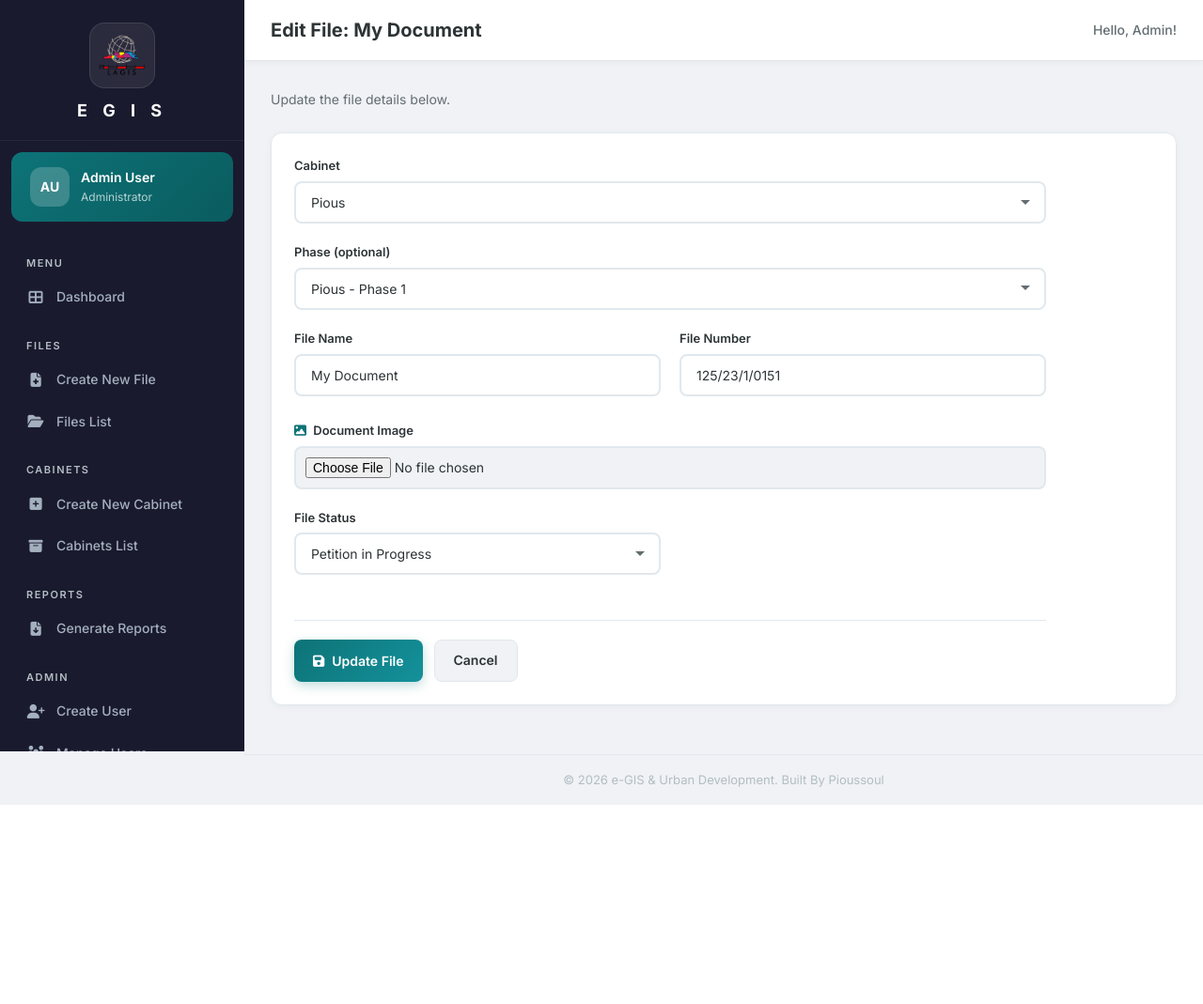
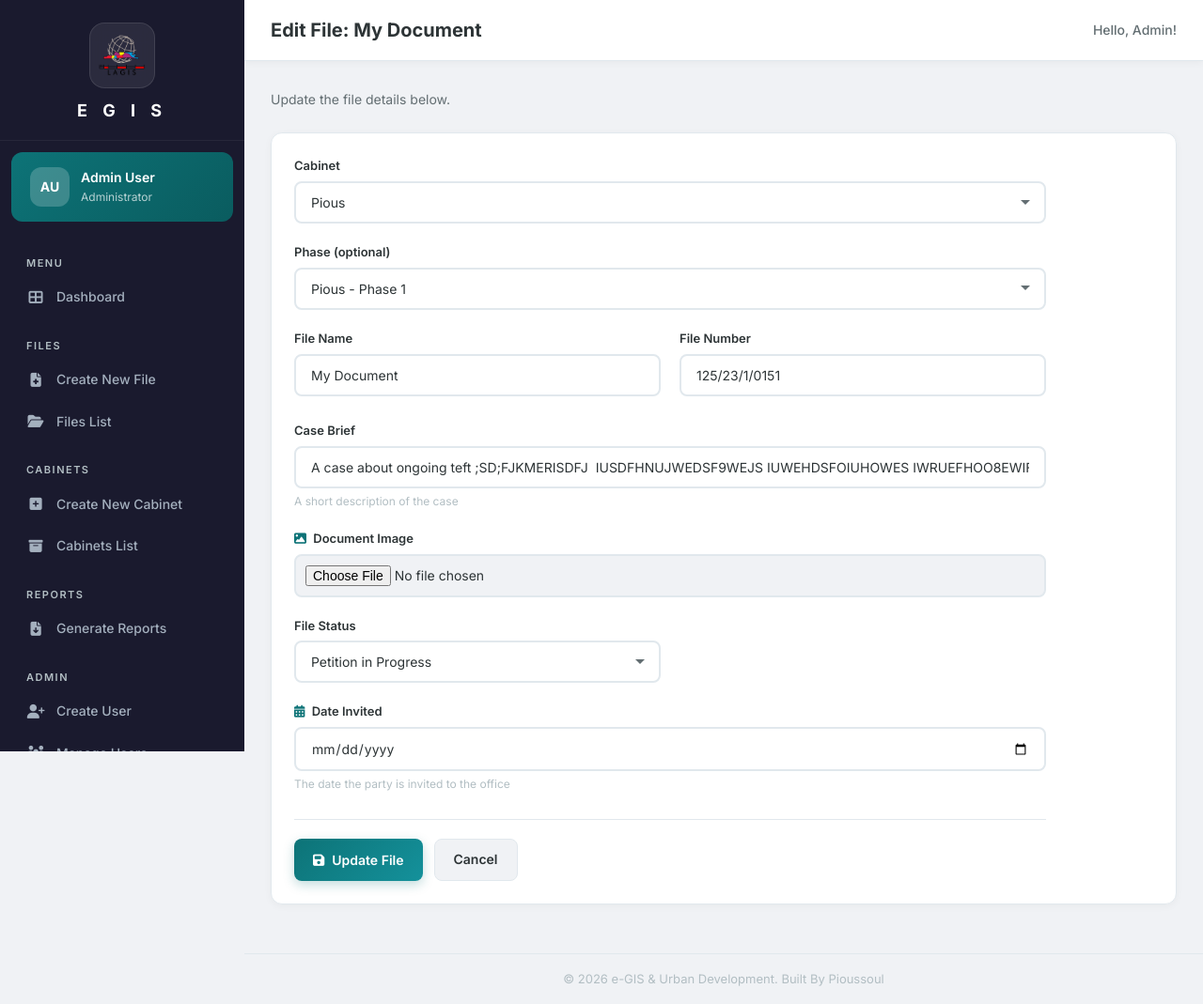
Before and after one commit to Abdulmateenmuthoir/EGIS, a Django app: page /files/2/edit/ in a window 1280 px wide. Shown: the whole page at 94% size. Before the commit the page ends 857 px from the top, so only its background shows below. Run offline with Django 5.2, Linux system fonts and the light colour scheme; a user stored in the database is signed in; data comes from the database, SQL or seed files in the repository; both versions use the stored data as it was after the commit.

Commit message:
Add case_brief and date_invited fields, update report columns

```diff
--- a/core/forms.py
+++ b/core/forms.py
@@ -58,8 +58,8 @@ class FileForm(forms.ModelForm):
     class Meta:
         model = File
         fields = [
-            'cabinet', 'phase', 'file_name', 'file_number',
-            'document_image', 'status', 'custom_status'
+            'cabinet', 'phase', 'file_name', 'file_number', 'case_brief',
+            'document_image', 'status', 'custom_status', 'date_invited'
         ]
         widgets = {
             'cabinet': forms.Select(attrs={'class': 'form-input'}),
@@ -73,7 +73,14 @@ class FileForm(forms.ModelForm):
                 'placeholder': 'File Number',
                 'autocomplete': 'off',
             }),
-
+            'case_brief': forms.TextInput(attrs={
+                'class': 'form-input',
+                'placeholder': 'Brief description of the case',
+            }),
+            'date_invited': forms.DateInput(attrs={
+                'class': 'form-input',
+                'type': 'date',
+            }),
             'document_image': forms.ClearableFileInput(attrs={
                 'class': 'form-input file-input',
                 'accept': 'image/*',
@@ -91,6 +98,8 @@ class FileForm(forms.ModelForm):
         self.fields['phase'].queryset = Phase.objects.none()
         self.fields['document_image'].required = False
         self.fields['custom_status'].required = False
+        self.fields['case_brief'].required = False
+        self.fields['date_invited'].required = False
 
 
         if 'cabinet' in self.data:
--- a/core/models.py
+++ b/core/models.py
@@ -103,6 +103,8 @@ class File(models.Model):
     )
     file_name = models.CharField(max_length=500)
     file_number = models.CharField(max_length=100, unique=True)
+    case_brief = models.CharField(max_length=500, blank=True, default='')
+    date_invited = models.DateField(null=True, blank=True)
 
     document_image = models.ImageField(
         upload_to='document_images/%Y/%m/', blank=True, null=True
--- a/core/templates/core/file_edit.html
+++ b/core/templates/core/file_edit.html
@@ -41,7 +41,12 @@
                 </div>
             </div>
 
-
+            <!-- Case Brief -->
+            <div class="form-group">
+                <label for="id_case_brief" class="form-label">Case Brief</label>
+                {{ form.case_brief }}
+                <span class="field-hint">A short description of the case</span>
+            </div>
 
             <div class="form-group">
                 <label for="id_document_image" class="form-label">
@@ -65,6 +70,13 @@
                     <label for="id_custom_status" class="form-label">Custom Status</label>
                     {{ form.custom_status }}
                 </div>
+            </div>
+
+            <!-- Date Invited (only for Petition in Progress) -->
+            <div class="form-group" id="dateInvitedGroup" {% if file.status != 'petition_in_progress' %}style="display:none;"{% endif %}>
+                <label for="id_date_invited" class="form-label"><i class="fas fa-calendar-alt"></i> Date Invited</label>
+                {{ form.date_invited }}
+                <span class="field-hint">The date the party is invited to the office</span>
             </div>
 
             <div class="form-actions">
@@ -106,10 +118,13 @@ document.addEventListener('DOMContentLoaded', function() {
 
     const statusSelect = document.getElementById('id_status');
     const customGroup = document.getElementById('customStatusGroup');
+    const dateInvitedGroup = document.getElementById('dateInvitedGroup');
     if (statusSelect) {
-        statusSelect.addEventListener('change', function() {
-            customGroup.style.display = this.value === 'custom' ? 'block' : 'none';
-        });
+        function toggleStatusFields() {
+            customGroup.style.display = statusSelect.value === 'custom' ? 'block' : 'none';
+            dateInvitedGroup.style.display = statusSelect.value === 'petition_in_progress' ? 'block' : 'none';
+        }
+        statusSelect.addEventListener('change', toggleStatusFields);
     }
 });
 </script>
--- a/core/views.py
+++ b/core/views.py
@@ -438,7 +438,7 @@ def generate_report(request, report_type):
     sub_cell.alignment = Alignment(horizontal='center')
 
     # Headers
-    headers = ['S/N', 'File Name', 'File Number', 'Cabinet', 'Phase', 'Status', 'Created By', 'Created At']
+    headers = ['S/N', 'File Name', 'File Number', 'Case Brief', 'Status', 'Date Invited', 'Created By', 'Created At']
     for col_num, header in enumerate(headers, 1):
         cell = ws.cell(row=4, column=col_num, value=header)
         cell.font = header_font
@@ -449,13 +449,16 @@ def generate_report(request, report_type):
     # Data rows
     for idx, f in enumerate(files, 1):
         row_num = idx + 4
+        date_inv = ''
+        if f.date_invited:
+            date_inv = f.date_invited.strftime('%a %d %B, %Y')
         row_data = [
             idx,
             f.file_name,
             f.file_number,
-            f.cabinet.name if f.cabinet else '',
-            f.phase.name if f.phase else 'N/A',
+            f.case_brief or '',
             f.display_status,
+            date_inv,
             str(f.created_by) if f.created_by else 'Unknown',
             f.created_at.strftime('%Y-%m-%d %H:%M'),
         ]
@@ -465,7 +468,7 @@ def generate_report(request, report_type):
             cell.alignment = Alignment(vertical='center')
 
     # Auto-width columns
-    col_widths = [6, 40, 18, 20, 14, 22, 20, 18]
+    col_widths = [6, 20, 18, 65, 22, 22, 20, 18]
     for i, w in enumerate(col_widths, 1):
         ws.column_dimensions[chr(64 + i)].width = w
 
```
Also changed, not shown: core/templates/core/file_create.html (+21 -6 lines), core/templates/core/file_detail.html (+10 -0 lines), core/migrations/0003_file_case_brief_file_date_invited.py (added), db.sqlite3.
